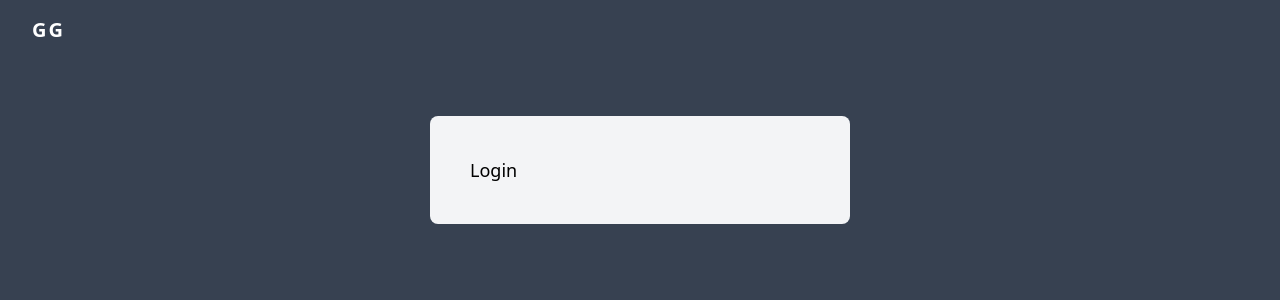
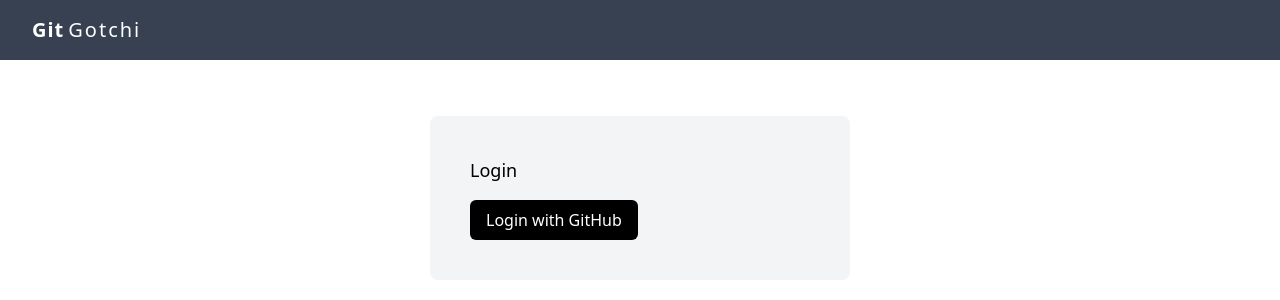
Before and after one commit to mlukasz7/GitGotchi, a Nuxt app in the folder fe/: page /login in a window 1280 px wide. Shown: the top 300 px of the page. Built offline with nearby package versions, Linux system fonts and the light colour scheme; no server answers.

Commit message:
feat: init Supabase

```diff
--- a/fe/components/PageHeader.vue
+++ b/fe/components/PageHeader.vue
@@ -1,7 +1,32 @@
+<script setup lang="ts">
+import { ref, onBeforeMount } from 'vue';
+
+import supabase from '@/config/supabaseClient';
+
+const user = ref(null);
+const userAvatar = ref('');
+
+onBeforeMount(async () => {
+  const { data } = await supabase.auth.getUser();
+
+  if (data.user) {
+    user.value = data.user;
+    userAvatar.value = data.user?.identities?.[0]?.identity_data?.avatar_url;
+  }
+});
+</script>
+
 <template>
   <header class="bg-gray-700">
-    <div class="container mx-auto px-8 py-4">
-      <NuxtLink to="/" class="text-white text-xl font-bold tracking-widest">GG</NuxtLink>
+    <div class="container mx-auto px-8 py-4 flex items-center justify-between">
+      <NuxtLink to="/" class="text-white text-xl">
+        <span class="font-bold tracking-wider mr-1">Git</span>
+        <span class="tracking-widest">Gotchi</span>
+      </NuxtLink>
+      <div>
+        <NuxtLink v-if="user" to="/about" class="text-white text-base">About</NuxtLink>
+        <img v-if="user" class="size-6 rounded-full inline-block ml-4" :src="userAvatar" />
+      </div>
     </div>
   </header>
 </template>
--- /dev/null
+++ b/fe/config/supabaseClient.ts
@@ -0,0 +1,8 @@
+import { createClient } from '@supabase/supabase-js';
+
+const supabaseUrl = import.meta.env.VITE_SUPABASE_URL;
+const supabaseKey = import.meta.env.VITE_SUPABASE_KEY;
+
+const supabase = createClient(supabaseUrl!, supabaseKey!);
+
+export default supabase;
--- a/fe/layouts/default.vue
+++ b/fe/layouts/default.vue
@@ -9,10 +9,6 @@
 </template>
 
 <style>
-body {
-  @apply bg-white;
-}
-
 .page-enter-active,
 .page-leave-active {
   @apply transition-all duration-300;
--- a/fe/layouts/login.vue
+++ b/fe/layouts/login.vue
@@ -8,9 +8,3 @@
     </main>
   </div>
 </template>
-
-<style>
-body {
-  @apply bg-gray-700;
-}
-</style>
--- a/fe/package.json
+++ b/fe/package.json
@@ -18,6 +18,7 @@
   "devDependencies": {
     "@nuxtjs/eslint-config-typescript": "^12.1.0",
     "@nuxtjs/tailwindcss": "^6.11.4",
+    "@supabase/supabase-js": "^2.39.7",
     "eslint": "^8.57.0"
   }
 }
--- a/fe/pages/about.vue
+++ b/fe/pages/about.vue
@@ -1,3 +1,9 @@
+<script setup lang="ts">
+definePageMeta({
+  middleware: ['auth'],
+});
+</script>
+
 <template>
   <h1>About GG</h1>
 </template>
--- a/fe/pages/login.vue
+++ b/fe/pages/login.vue
@@ -1,9 +1,22 @@
 <script setup lang="ts">
+import supabase from '@/config/supabaseClient';
+
 definePageMeta({
   layout: 'login',
 });
+
+const signInWithGithub = async () => {
+  await supabase.auth.signInWithOAuth({
+    provider: 'github',
+  });
+};
 </script>
 
 <template>
-  <h1 class="text-lg">Login</h1>
+  <div>
+    <h1 class="text-lg">Login</h1>
+    <button class="bg-black text-white rounded-md mt-4 py-2 px-4" @click="signInWithGithub">
+      Login with GitHub
+    </button>
+  </div>
 </template>
```
Also changed, not shown: fe/middleware/auth.ts (added, +9 -0 lines), 1 other file (tests, documents, lock files or other folders).
